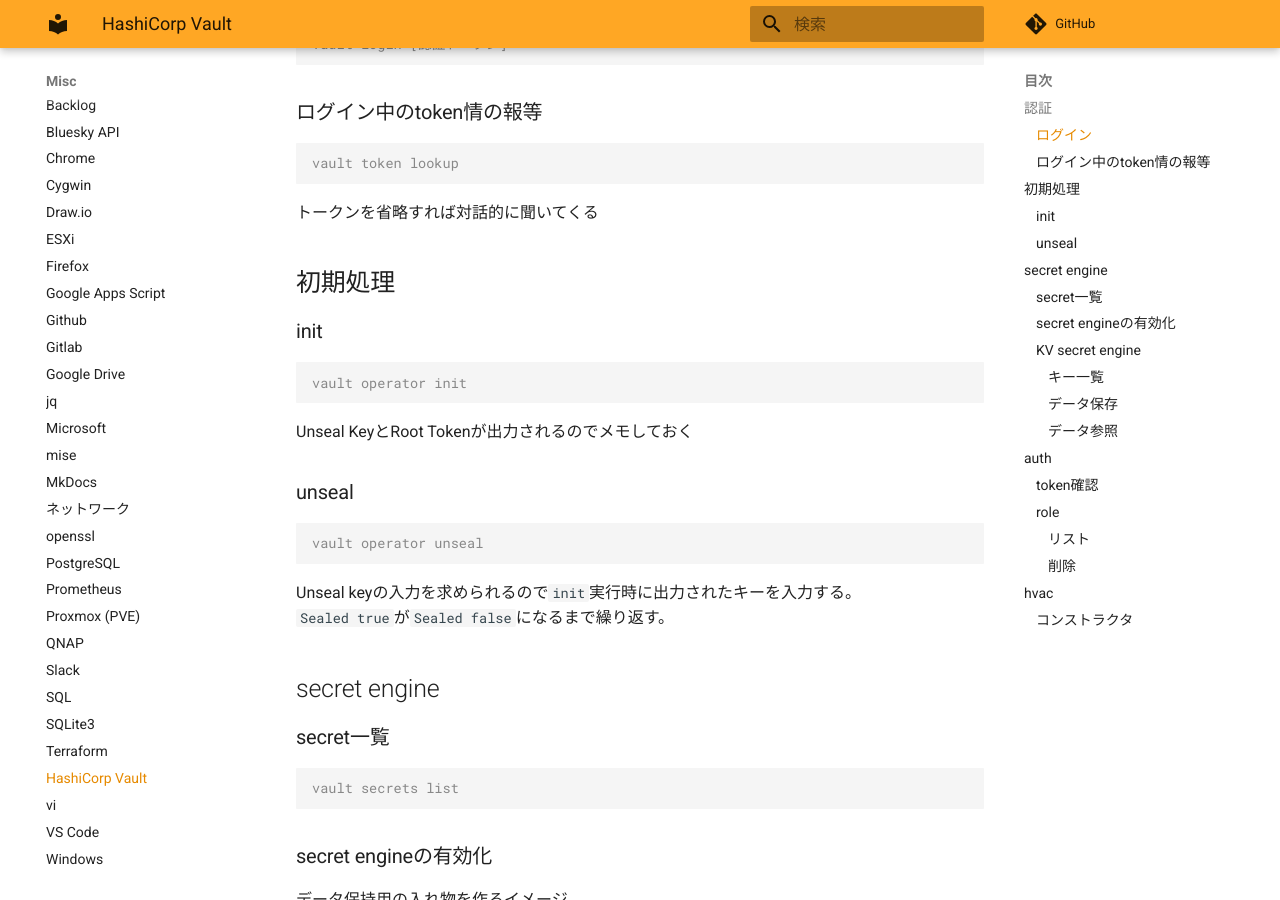
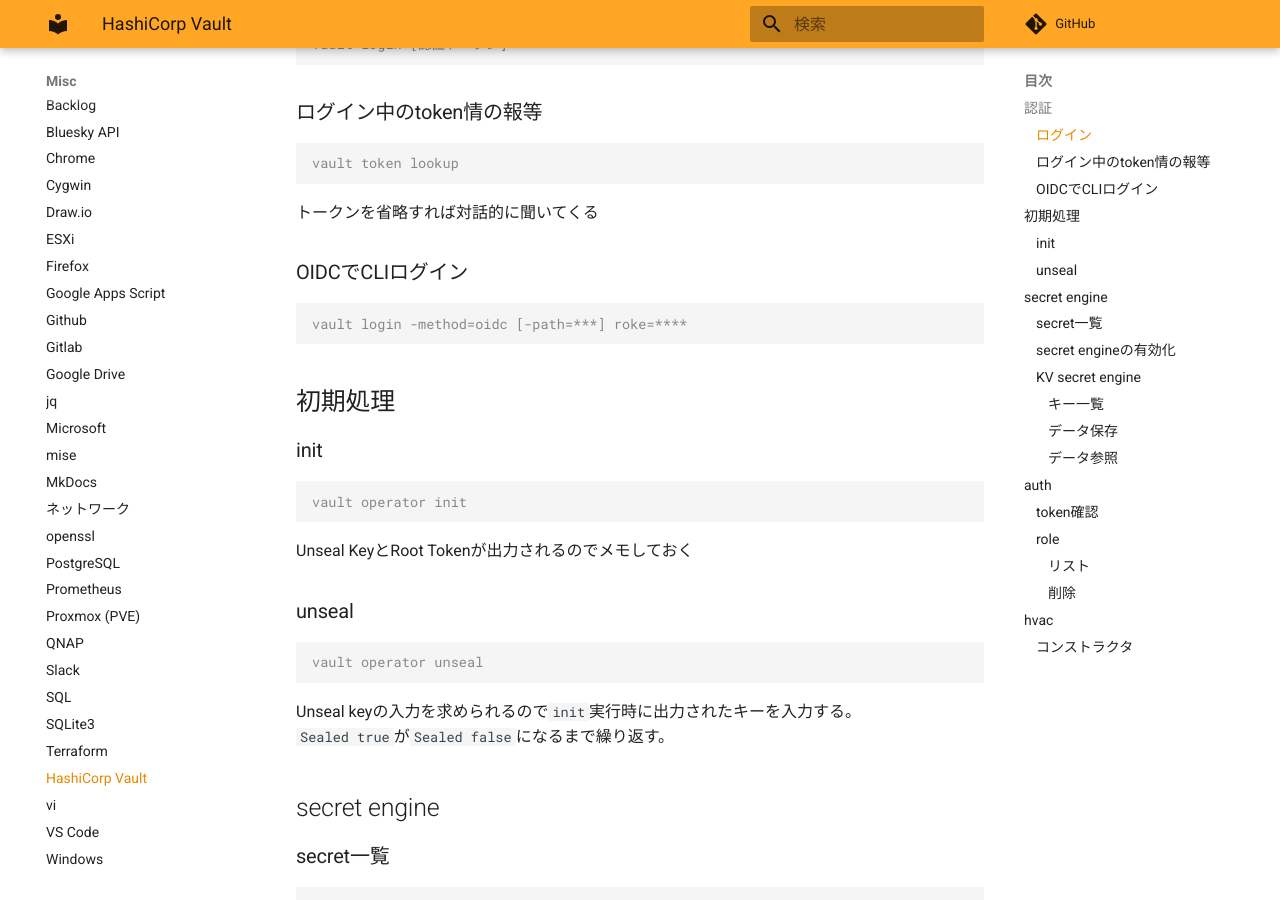
Before and after one commit to zaki-lknr/docs, an MkDocs documentation site: the page built from docs/Misc/vault.md, in a window 1280 px wide and 900 px high, scrolled down 301 px. Built offline with MkDocs 1.6.1 and Material for MkDocs 9.7.7, drawn with Linux system fonts in a browser that asks for light colours; comment, search, counter and statistics services are not loaded.

Commit message:
add: misc/vault: OIDCでCLIログイン

````diff
--- a/docs/Misc/vault.md
+++ b/docs/Misc/vault.md
@@ -15,6 +15,12 @@ vault token lookup
 ```
 
 トークンを省略すれば対話的に聞いてくる
+
+### OIDCでCLIログイン
+
+```console
+vault login -method=oidc [-path=***] roke=****
+```
 
 ## 初期処理
 
````
